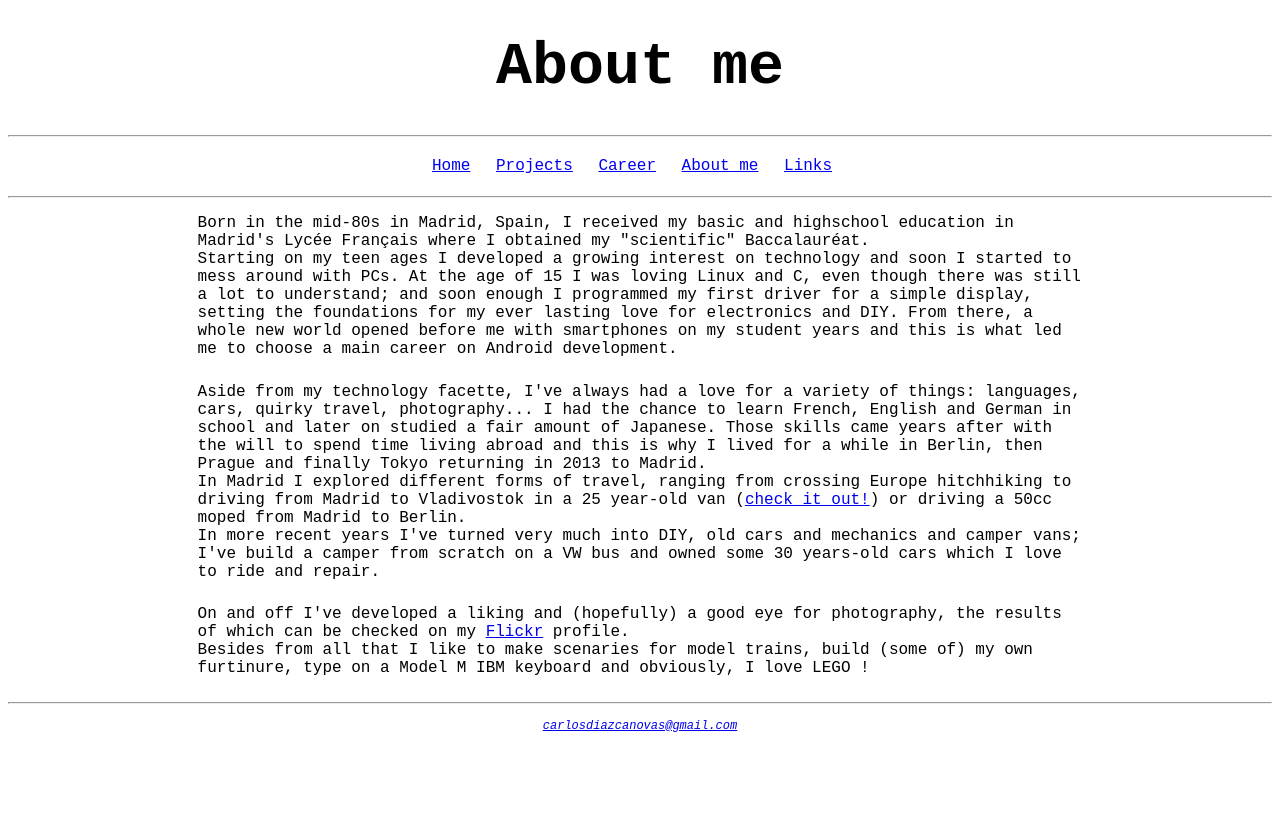
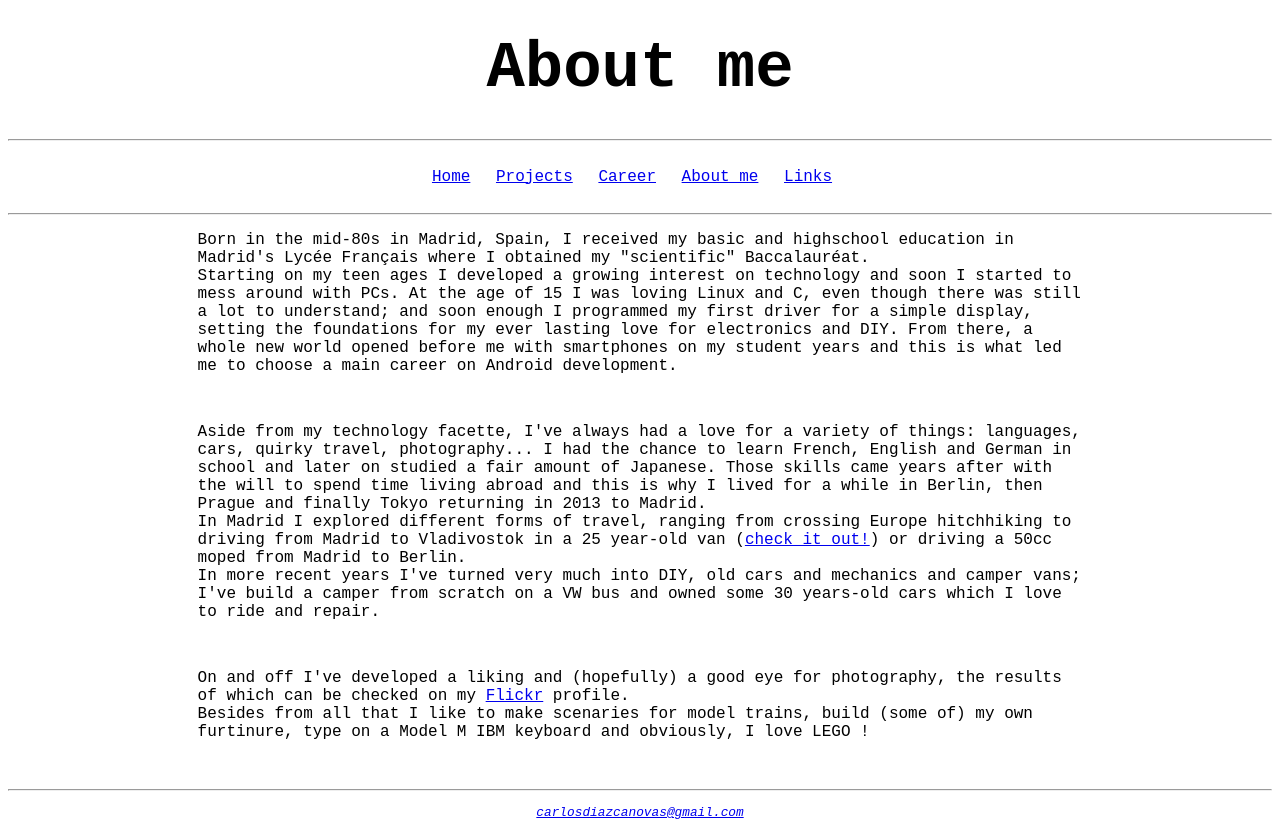
Before and after one commit to cdiazc/publicsite, a plain HTML site: page about.html in a window 1280 px wide. Before the commit the page ends 800 px from the top, so only its background shows below. Drawn offline with Linux system fonts and the light colour scheme.

Commit message:
Added viewport

```diff
--- a/about.html
+++ b/about.html
@@ -4,6 +4,7 @@
 
 <head>
     <meta http-equiv="Content-Type" content="text/html; charset=UTF-8"/>
+    <meta name="viewport" content="width=device-width, initial-scale=1.0"/>
     <link rel="stylesheet" href="main.css">
     <title>about me - carlosdiazcanovas.net</title>
 </head>
--- a/main.css
+++ b/main.css
@@ -3,11 +3,12 @@
 }
 
 .small-padding-bottom {
-    padding-bottom: 1%;
+    padding-bottom: 2em;
 }
 
 .content {
     font-family: "Courier New", Courier, monospace;
+    font-size: 1em;
 }
 
 .underline {
@@ -17,18 +18,17 @@
 .header-alt {
     font-style: oblique;
     font-weight: 700;
-    font-size: 15px;
 }
 
 
 .header {
     font-weight: 800;
-    font-size: 60px;
+    font-size: 4em;
     padding: 2%;
 }
 
 .links {
-    padding: 1%;
+    padding: 1.2em;
 }
 
 .description {
@@ -42,6 +42,6 @@
 
 .email {
     padding: 0.5%;
-    font-size: 12px;
+    font-size: 0.8em;
     font-style: oblique;
 }
```
Also changed, not shown: career.html (+1 -0 lines), index.html (+2 -0 lines), links.html (+1 -0 lines), projects.html (+1 -0 lines).
